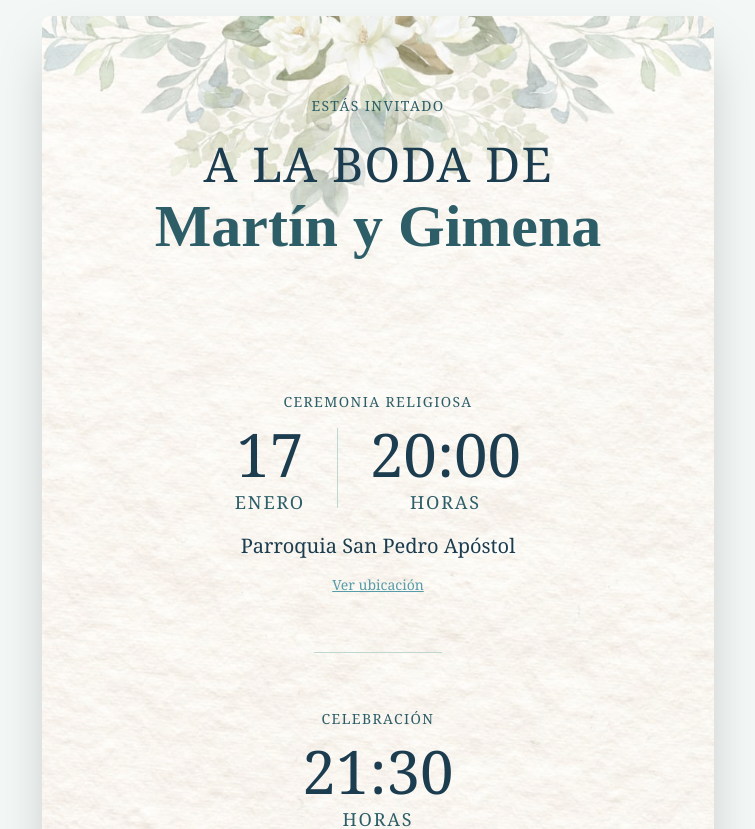
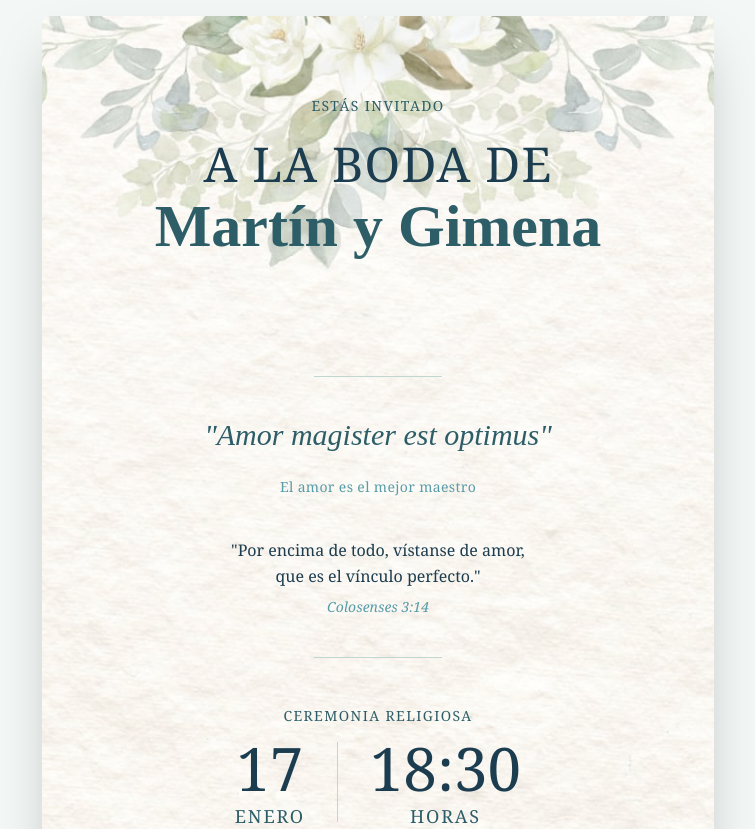
Before and after one commit to laurazulian/casamientoMartinYGimena, a React (Vite) app: page / in a window 1280 px wide. Shown: the top 829 px of the page, without its empty margins (262-1017 px from the left). Built offline with nearby package versions, Linux system fonts and the light colour scheme.

Commit message:
Agrego frases

```diff
--- a/src/App.jsx
+++ b/src/App.jsx
@@ -59,7 +59,39 @@ export default function App() {
               Martín y Gimena
             </h2>
           </div>
+          <div className="flex items-center justify-center gap-3 py-4">
+              <div className="h-px bg-[#BFD6D1] w-32"></div>
+            </div>
 
+            {/* 🔹 FRASES */}
+            <div className="text-center space-y-6 px-4 py-6">
+              <p
+                className="text-2xl md:text-3xl text-[#2D5E68] italic"
+                style={{ fontFamily: "'Brush Script MT', cursive" }}
+              >
+                "Amor magister est optimus"
+              </p>
+              <p className="text-sm text-[#579CA8] font-light tracking-wide">
+                El amor es el mejor maestro
+              </p>
+
+              <div className="pt-4">
+                <p className="text-base text-[#1C3D4F] font-light leading-relaxed">
+                  "Por encima de todo, vístanse de amor,
+                  <br />
+                  que es el vínculo perfecto."
+                </p>
+                <p className="text-sm text-[#579CA8] mt-2 italic">
+                  Colosenses 3:14
+                </p>
+              </div>
+            </div>
+
+            <div className="flex items-center justify-center gap-3 py-4">
+              <div className="h-px bg-[#BFD6D1] w-32"></div>
+            </div>
+
+            {/* 🔹 BOTONES */}
           <div className="px-8 py-8 pb-16 space-y-10">
             {/* 🔹 CEREMONIA RELIGIOSA */}
             <div className="text-center space-y-3">
@@ -75,7 +107,7 @@ export default function App() {
                 </div>
                 <div className="h-20 w-px bg-[#BFD6D1] mb-2"></div>
                 <div className="space-y-1">
-                  <p className="text-6xl font-light text-[#1C3D4F]">20:00</p>
+                  <p className="text-6xl font-light text-[#1C3D4F]">18:30</p>
                   <p className="text-lg font-light text-[#2D5E68] uppercase tracking-widest">
                     Horas
                   </p>
@@ -106,7 +138,7 @@ export default function App() {
               </p>
               <div className="flex justify-center items-end gap-8 mt-2">
                 <div className="space-y-1">
-                  <p className="text-6xl font-light text-[#1C3D4F]">21:30</p>
+                  <p className="text-6xl font-light text-[#1C3D4F]">21:00</p>
                   <p className="text-lg font-light text-[#2D5E68] uppercase tracking-widest">
                     Horas
                   </p>
```
